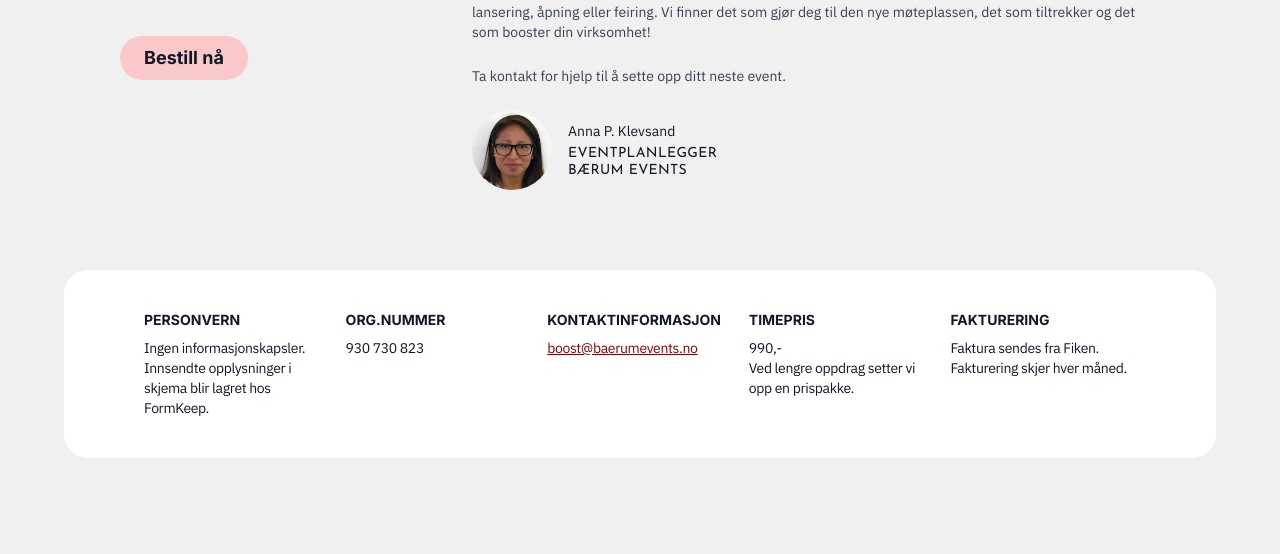
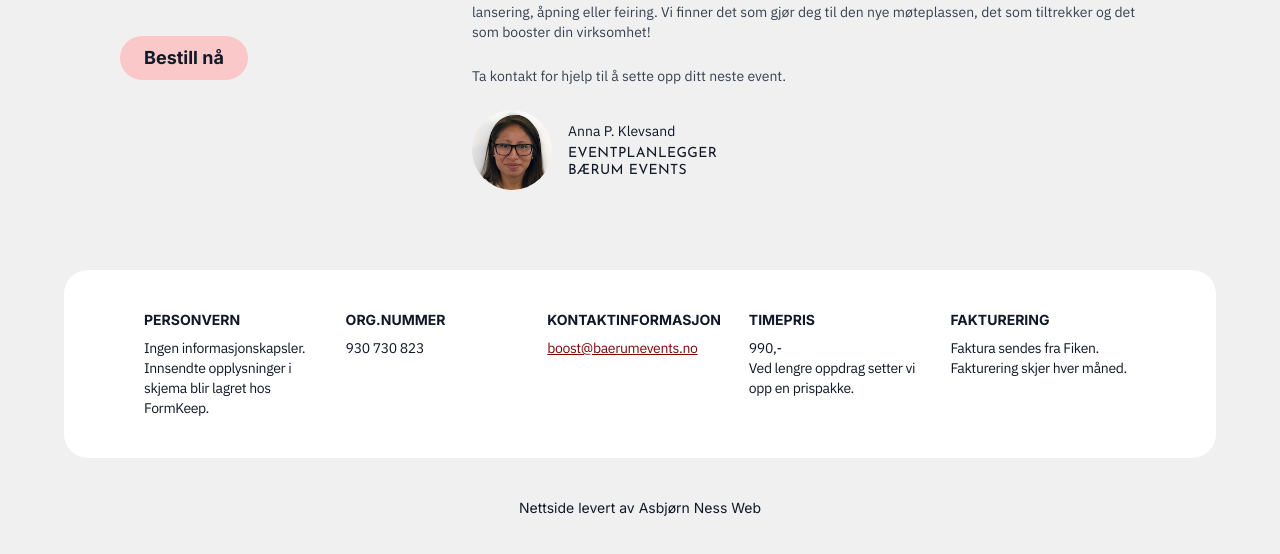
Before and after one commit to Annis1346/baerumevents, a plain HTML site: page index.html in a window 1280 px wide. Shown: the part 3142-3696 px from the top of the page. Drawn offline with nearby package versions, Linux system fonts and the light colour scheme.

Commit message:
levert av byline

```diff
--- a/index.html
+++ b/index.html
@@ -356,7 +356,7 @@
 
     <footer>
       <section
-        class="container grid max-w-6xl grid-cols-1 gap-8 px-8 py-10 mx-auto mb-20 bg-white sm:px-10 md:gap-4 sm:grid-cols-2 md:grid-cols-3 lg:grid-cols-5 md:px-20 rounded-3xl"
+        class="container grid max-w-6xl grid-cols-1 gap-8 px-8 py-10 mx-auto mb-10 bg-white sm:px-10 md:gap-4 sm:grid-cols-2 md:grid-cols-3 lg:grid-cols-5 md:px-20 rounded-3xl"
       >
         <div class="footer-item">
           <p>Personvern</p>
@@ -387,6 +387,14 @@
           <p>Faktura sendes fra Fiken. Fakturering skjer hver måned.</p>
         </div>
       </section>
+      <section class="mb-10 text-sm text-center font-inter">
+        Nettside levert av
+        <a
+          class="text-gray-900 no-underline hover:underline"
+          href="https://www.snobjorn.no/"
+          >Asbjørn Ness Web</a
+        >
+      </section>
     </footer>
 
     <!-- Ionicons -->
```
Also changed, not shown: tailwind.css.
